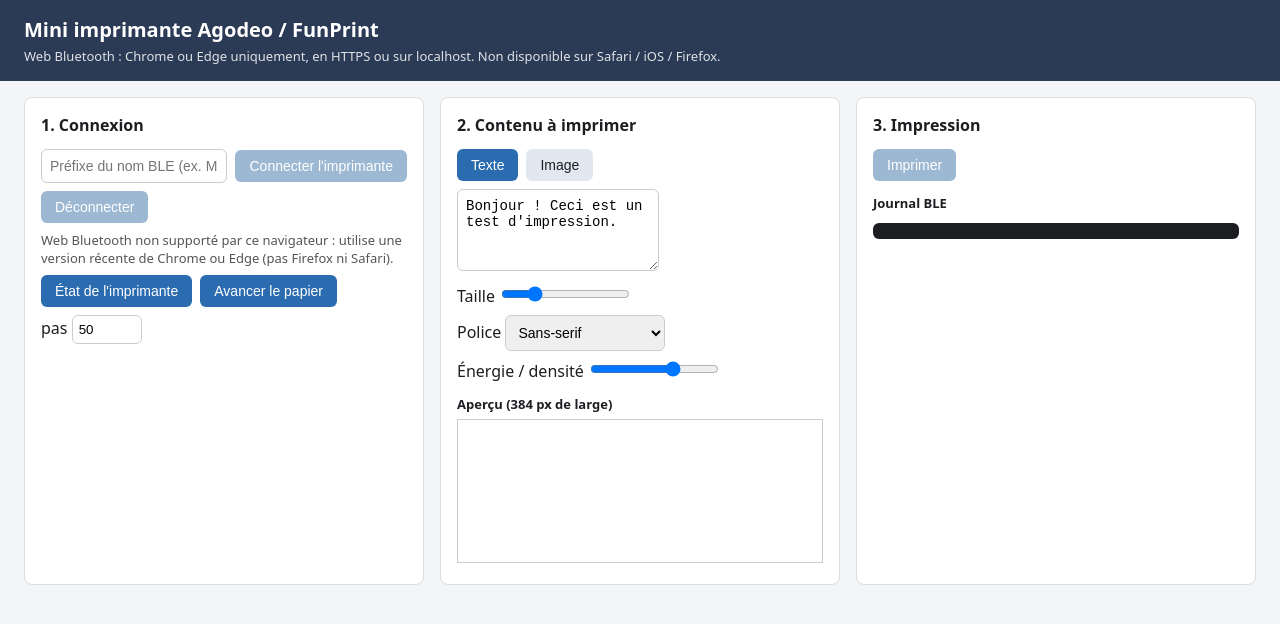
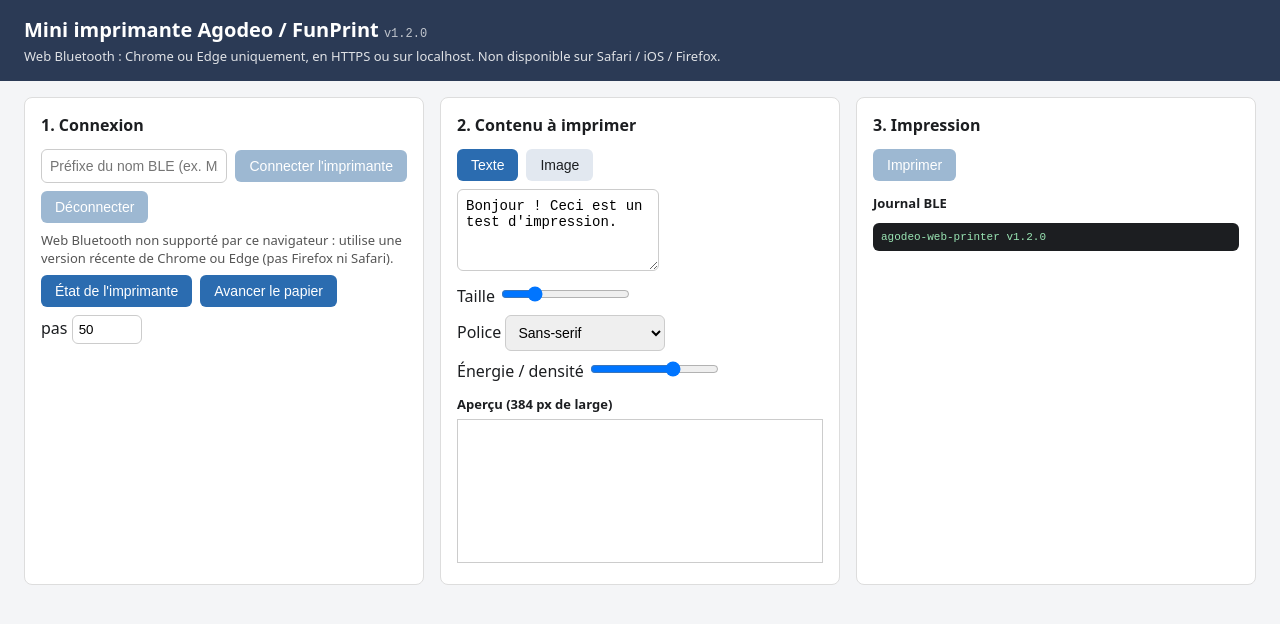
Before and after one commit to matheisenheim/agodeo-web-printer, a plain HTML site: page index.html in a window 1280 px wide. Drawn offline with Linux system fonts and the light colour scheme.

Commit message:
Affiche le numero de version dans l'en-tete (v1.2.0) et dans le journal BLE au demarrage
Co-authored-by: matheisenheim <matheisenheim@users.noreply.github.com>

```diff
--- a/index.html
+++ b/index.html
@@ -8,7 +8,7 @@
 </head>
 <body>
 <header>
-  <h1>Mini imprimante Agodeo / FunPrint</h1>
+  <h1>Mini imprimante Agodeo / FunPrint <span id="appVersion" class="version"></span></h1>
   <p class="hint">Web Bluetooth : Chrome ou Edge uniquement, en HTTPS ou sur localhost. Non disponible sur Safari / iOS / Firefox.</p>
 </header>
 <main>
--- a/js/app.js
+++ b/js/app.js
@@ -1,16 +1,21 @@
 import { CatPrinter } from './printer.js';
 import { renderTextToLines, renderImageFileToLines, drawPreview } from './image.js';
+import { APP_VERSION } from './protocol.js';
 
 const $ = (id) => document.getElementById(id);
 const printer = new CatPrinter();
 let currentLines = [];
 let imageFile = null;
 
+$('appVersion').textContent = `v${APP_VERSION}`;
+
 printer.onLog = (msg) => {
   const log = $('log');
   log.textContent += `${msg}\n`;
   log.scrollTop = log.scrollHeight;
 };
+
+printer.onLog(`agodeo-web-printer v${APP_VERSION}`);
 
 printer.onState = (flags, text) => {
   $('printerState').textContent = `État : ${text}`;
--- a/js/protocol.js
+++ b/js/protocol.js
@@ -1,3 +1,5 @@
+export const APP_VERSION = '1.2.0';
+
 export const SERVICE_UUID = '0000ae30-0000-1000-8000-00805f9b34fb';
 export const CHAR_WRITE_UUID = '0000ae01-0000-1000-8000-00805f9b34fb';
 export const CHAR_NOTIFY_UUID = '0000ae02-0000-1000-8000-00805f9b34fb';
--- a/style.css
+++ b/style.css
@@ -11,6 +11,7 @@ header {
   padding: 16px 24px;
 }
 header h1 { margin: 0 0 4px; font-size: 20px; }
+.version { font-size: 12px; font-family: monospace; opacity: 0.7; font-weight: normal; }
 .hint { margin: 0; font-size: 13px; opacity: 0.85; }
 main {
   display: grid;
```
